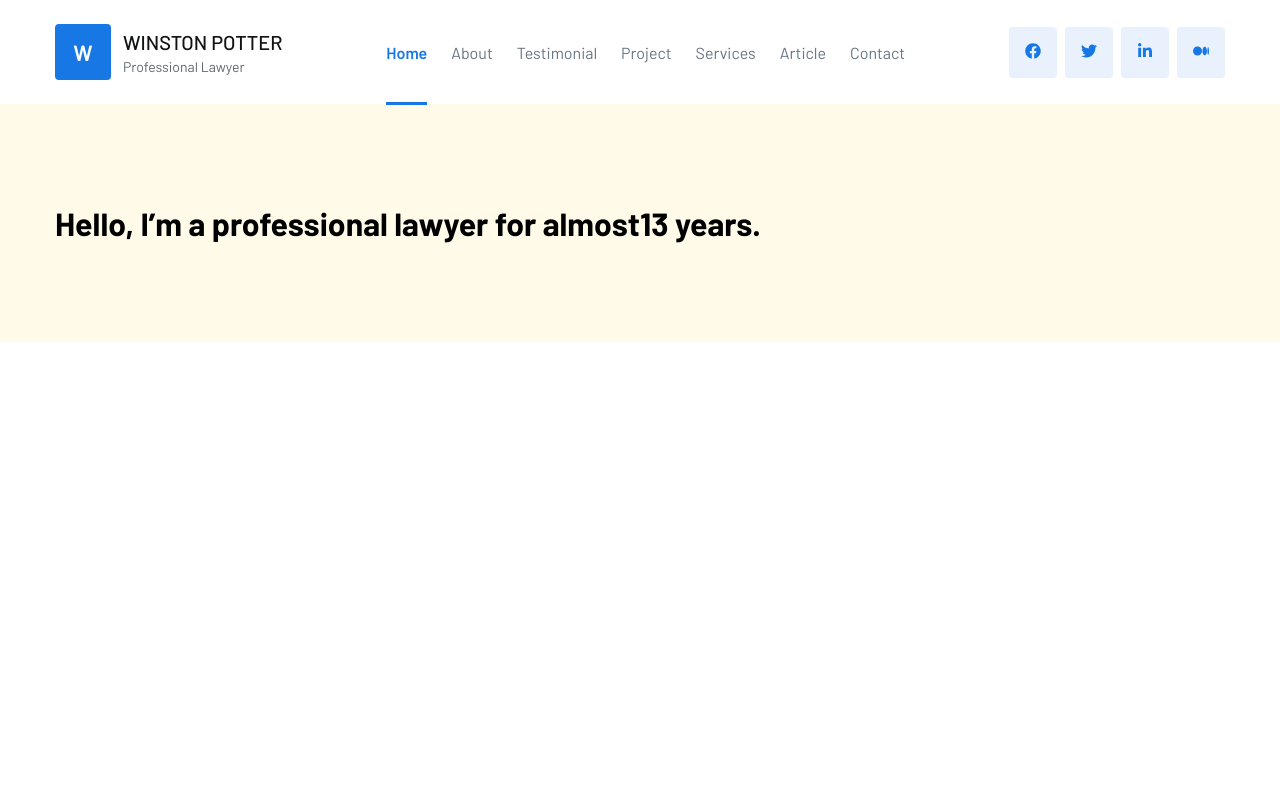
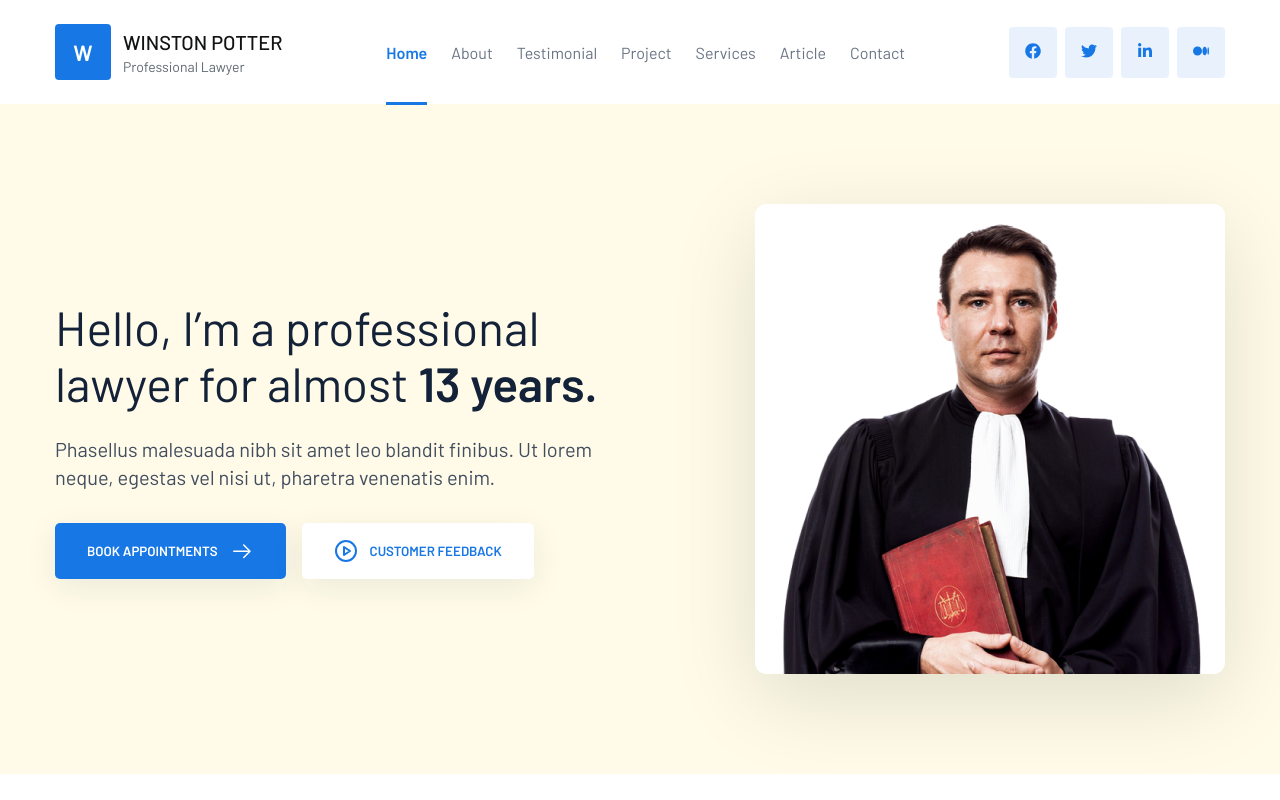
Before and after one commit to NazmulHossain2905/react-portfolio-01, a React (Vite) app: page / in a window 1280 px wide. Built offline with nearby package versions, Linux system fonts and the light colour scheme.

Commit message:
hero section design complete

```diff
--- a/package.json
+++ b/package.json
@@ -12,7 +12,8 @@
   "dependencies": {
     "react": "^18.2.0",
     "react-dom": "^18.2.0",
-    "react-icons": "^5.0.1"
+    "react-icons": "^5.0.1",
+    "styled-components": "^6.1.8"
   },
   "devDependencies": {
     "@types/react": "^18.2.66",
--- a/src/components/Button.jsx
+++ b/src/components/Button.jsx
@@ -0,0 +1,38 @@
+import styled from "styled-components";
+
+const StyledButton = styled.button`
+  padding-inline: 2rem;
+  display: flex;
+  align-items: center;
+  gap: 0.75rem;
+  font-weight: 600;
+  text-transform: uppercase;
+  line-height: 3.5rem;
+  border-radius: 0.32rem;
+  box-shadow: 0px 8px 32px 0px rgba(19, 34, 56, 0.08);
+  transition: 0.4s ease-out;
+  background-color: ${(props) =>
+    props.variant === "primary" ? "#1777E5" : "#FFFFFF"};
+  color: ${(props) => (props.variant === "primary" ? "#fff" : "#1777E5")};
+  border: ${(props) =>
+    props.variant !== "primary" && props.variant !== "secondary"
+      ? "2px solid #E8F1FC"
+      : "none"};
+
+  &:hover {
+    background-color: ${(props) =>
+      props.variant !== "primary" ? "#1777E5" : "#FFFFFF"};
+
+    color: ${(props) => (props.variant !== "primary" ? "#fff" : "#1777E5")};
+  }
+`;
+
+const Button = ({ children, variant, onClick, left, right }) => {
+  return (
+    <StyledButton onClick={onClick} variant={variant}>
+      {left || left} {children} {right || right}
+    </StyledButton>
+  );
+};
+
+export default Button;
--- a/src/components/hero-section/hero-section.module.css
+++ b/src/components/hero-section/hero-section.module.css
@@ -4,4 +4,74 @@
 
 .hero {
   padding-block: 6.25rem;
+  display: flex;
+  align-items: center;
+  justify-content: space-between;
 }
+
+.hero__left {
+  max-width: 35.5rem;
+  animation: fadeLeft 1s cubic-bezier(0.165, 0.84, 0.44, 1) 0.1s;
+}
+
+@keyframes fadeLeft {
+  from {
+    transform: translateX(-150px);
+    opacity: 0.2;
+  }
+
+  to {
+    transform: translateX(0);
+    opacity: 1;
+  }
+}
+
+.hero__title {
+  color: var(--text-clr-1);
+  font-size: 3rem;
+  line-height: 3.5rem;
+  font-weight: 400;
+}
+
+.hero__title strong {
+  font-weight: 600;
+}
+
+.hero__desc {
+  color: var(--text-clr-2);
+  font-size: 1.25rem;
+  line-height: 1.75rem;
+  margin-block: 1.5rem 2rem;
+}
+
+.button-wrapper {
+  display: flex;
+  align-items: center;
+  gap: 1rem;
+}
+
+.hero__right {
+  width: 29.375rem;
+  height: 29.375rem;
+  border-radius: 0.75rem;
+  box-shadow: 0px 24px 88px 0px rgba(0, 0, 0, 0.12);
+  animation: fadeRight 1s cubic-bezier(0.165, 0.84, 0.44, 1) 0.2s;
+}
+
+@keyframes fadeRight {
+  from {
+    transform: translateX(150px);
+    opacity: 0.2;
+  }
+
+  to {
+    transform: translateX(0);
+    opacity: 1;
+  }
+}
+
+.hero__profile {
+  width: 100%;
+  height: 100%;
+  object-fit: cover;
+}
--- a/src/components/hero-section/index.jsx
+++ b/src/components/hero-section/index.jsx
@@ -1,15 +1,44 @@
 import React from "react";
+import { GoArrowRight } from "react-icons/go";
+import { FiPlayCircle } from "react-icons/fi";
+
 import classes from "./hero-section.module.css";
+import Button from "../Button";
+
+import profile from "../../assets/images/hero-profile.png";
 
 const HeroSection = () => {
   return (
     <div className={classes.hero__container}>
       <div className={`${classes.hero} container`}>
-        <div className="hero__left">
-          <h1 className="hero__title">
-            Hello, I’m a professional lawyer for almost
+        <div className={classes["hero__left"]}>
+          <h1 className={classes["hero__title"]}>
+            Hello, I’m a professional lawyer for almost{" "}
             <strong>13 years.</strong>
           </h1>
+
+          <p className={classes["hero__desc"]}>
+            Phasellus malesuada nibh sit amet leo blandit finibus. Ut lorem
+            neque, egestas vel nisi ut, pharetra venenatis enim.
+          </p>
+
+          <div className={classes["button-wrapper"]}>
+            <Button variant="primary">
+              Book Appointments <GoArrowRight size={"1.5rem"} />
+            </Button>
+            <Button variant="secondary">
+              <FiPlayCircle size={"1.5rem"} />
+              Customer Feedback
+            </Button>
+          </div>
+        </div>
+
+        <div className={classes.hero__right}>
+          <img
+            src={profile}
+            alt="Hero Profile"
+            className={classes.hero__profile}
+          />
         </div>
       </div>
     </div>
```
Also changed, not shown: 1 other file (tests, documents, lock files or other folders).
